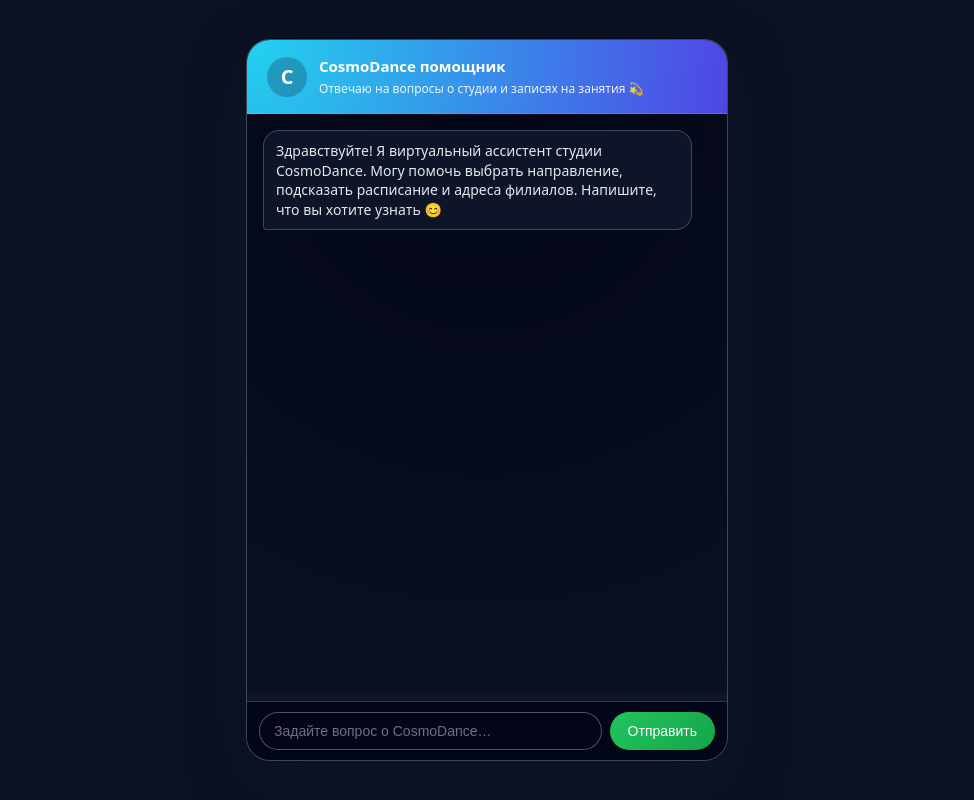
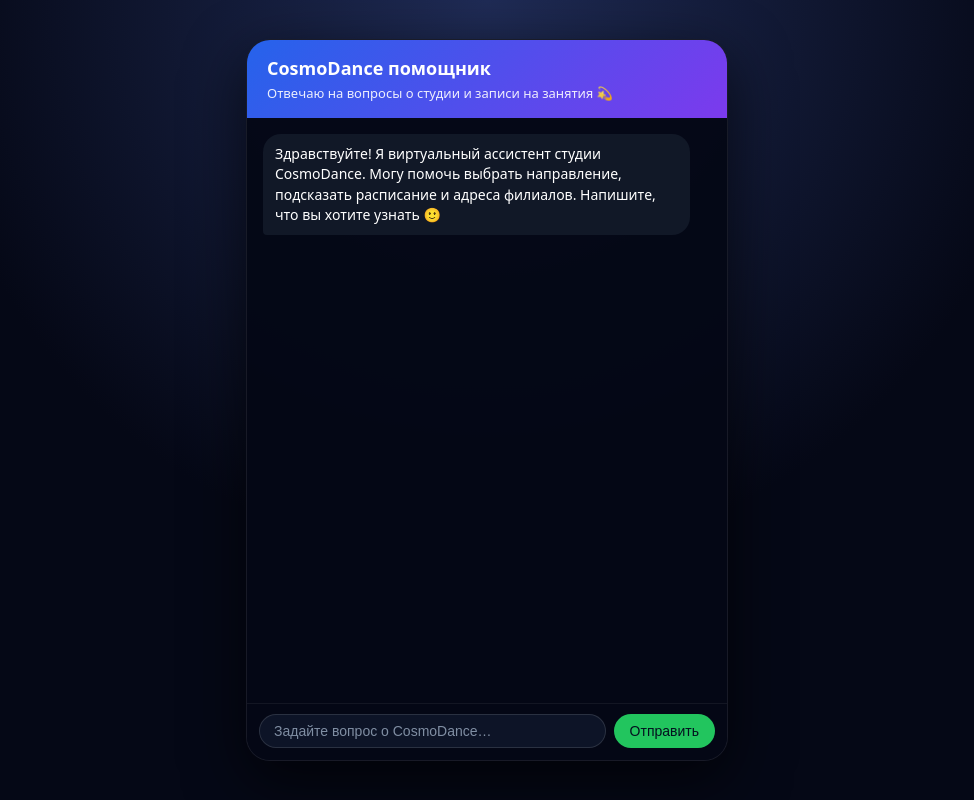
Before and after one commit to CosmoDance/Cosmo_info, a website: page index.html in a window 1280 px wide. Shown: the whole page, without its empty margins (153-1127 px from the left). Drawn offline with Linux system fonts and the light colour scheme.

Commit message:
Update index.html

```diff
--- a/index.html
+++ b/index.html
@@ -2,14 +2,15 @@
 <html lang="ru">
 <head>
   <meta charset="UTF-8" />
-  <title>CosmoDance чат-бот</title>
+  <title>CosmoDance помощник</title>
   <meta name="viewport" content="width=device-width, initial-scale=1" />
   <style>
     body {
       margin: 0;
+      padding: 0;
       font-family: system-ui, -apple-system, BlinkMacSystemFont, "Segoe UI", sans-serif;
-      background: #0b1120;
-      color: #e5e7eb;
+      background: radial-gradient(circle at top, #1f2b55 0, #050816 55%);
+      color: #fff;
       display: flex;
       justify-content: center;
       align-items: center;
@@ -19,214 +20,235 @@
       width: 100%;
       max-width: 480px;
       height: 90vh;
-      max-height: 720px;
-      background: rgba(15,23,42,0.96);
+      background: rgba(5, 8, 22, 0.95);
       border-radius: 24px;
-      border: 1px solid rgba(148,163,184,0.35);
-      box-shadow: 0 20px 50px rgba(15,23,42,0.8);
+      box-shadow: 0 20px 60px rgba(0, 0, 0, 0.65);
       display: flex;
       flex-direction: column;
       overflow: hidden;
+      border: 1px solid rgba(255, 255, 255, 0.08);
     }
     .chat-header {
       padding: 16px 20px;
-      border-bottom: 1px solid rgba(148,163,184,0.3);
-      display: flex;
-      align-items: center;
-      gap: 12px;
-      background: radial-gradient(circle at top left,#22d3ee,#4f46e5);
-      color: white;
-    }
-    .chat-avatar {
-      width: 40px;
-      height: 40px;
-      border-radius: 999px;
-      background: rgba(15,23,42,0.25);
-      display: flex;
-      align-items: center;
-      justify-content: center;
-      font-weight: 700;
-      font-size: 20px;
-    }
-    .chat-header-text {
+      background: linear-gradient(135deg, #2563eb, #7c3aed);
       display: flex;
       flex-direction: column;
       gap: 4px;
     }
-    .chat-header-title {
-      font-size: 15px;
+    .chat-title {
       font-weight: 600;
+      font-size: 18px;
     }
-    .chat-header-sub {
-      font-size: 12px;
+    .chat-subtitle {
+      font-size: 13px;
       opacity: 0.9;
     }
-    .chat-messages {
+    .chat-body {
       flex: 1;
-      padding: 16px;
+      padding: 16px 16px 8px;
       overflow-y: auto;
-      background: radial-gradient(circle at top,#020617,#0b1120);
+      display: flex;
+      flex-direction: column;
+      gap: 8px;
     }
-    .msg {
+    .message {
       max-width: 90%;
-      margin-bottom: 10px;
       padding: 10px 12px;
-      border-radius: 16px;
+      border-radius: 18px;
       font-size: 14px;
-      line-height: 1.4;
+      line-height: 1.45;
       white-space: pre-wrap;
+      word-wrap: break-word;
     }
-    .msg-user {
-      margin-left: auto;
-      background: #4f46e5;
-      color: #e5e7eb;
+    .message.user {
+      align-self: flex-end;
+      background: #3b82f6;
       border-bottom-right-radius: 4px;
     }
-    .msg-bot {
-      margin-right: auto;
-      background: rgba(15,23,42,0.95);
-      border: 1px solid rgba(148,163,184,0.35);
+    .message.assistant {
+      align-self: flex-start;
+      background: #111827;
       border-bottom-left-radius: 4px;
     }
-    .msg-bot strong {
-      color: #38bdf8;
-    }
-    .chat-input-wrap {
-      border-top: 1px solid rgba(148,163,184,0.3);
-      padding: 10px 12px;
-      background: #020617;
+    .chat-footer {
+      padding: 10px 12px 12px;
       display: flex;
       gap: 8px;
+      border-top: 1px solid rgba(255, 255, 255, 0.06);
+      background: rgba(5, 8, 22, 0.98);
     }
     .chat-input {
       flex: 1;
       border-radius: 999px;
-      border: 1px solid rgba(148,163,184,0.5);
-      padding: 10px 14px;
+      border: 1px solid rgba(255, 255, 255, 0.12);
+      padding: 8px 14px;
       font-size: 14px;
       outline: none;
-      background: #020617;
-      color: #e5e7eb;
+      background: rgba(15, 23, 42, 0.9);
+      color: #fff;
     }
     .chat-input::placeholder {
-      color: #6b7280;
+      color: rgba(148, 163, 184, 0.85);
     }
-    .chat-send-btn {
+    .chat-button {
       border-radius: 999px;
       border: none;
-      padding: 0 18px;
+      padding: 8px 16px;
       font-size: 14px;
       font-weight: 500;
+      background: #22c55e;
+      color: #04101f;
       cursor: pointer;
-      background: linear-gradient(135deg,#22c55e,#16a34a);
-      color: white;
-      display: flex;
-      align-items: center;
-      justify-content: center;
-      gap: 6px;
+      white-space: nowrap;
     }
-    .chat-send-btn[disabled] {
+    .chat-button:disabled {
       opacity: 0.6;
       cursor: default;
     }
-    .status {
-      font-size: 11px;
-      color: #9ca3af;
-      padding: 0 16px 8px;
+    .typing-indicator {
+      display: inline-flex;
+      gap: 4px;
+      align-items: center;
+      font-size: 12px;
+      opacity: 0.85;
+    }
+    .dot {
+      width: 4px;
+      height: 4px;
+      border-radius: 999px;
+      background: #9ca3af;
+      animation: blink 1s infinite ease-in-out;
+    }
+    .dot:nth-child(2) { animation-delay: 0.2s; }
+    .dot:nth-child(3) { animation-delay: 0.4s; }
+
+    @keyframes blink {
+      0%, 80%, 100% { opacity: 0.2; transform: translateY(0); }
+      40% { opacity: 1; transform: translateY(-2px); }
     }
   </style>
 </head>
 <body>
   <div class="chat-wrapper">
     <div class="chat-header">
-      <div class="chat-avatar">C</div>
-      <div class="chat-header-text">
-        <div class="chat-header-title">CosmoDance помощник</div>
-        <div class="chat-header-sub">Отвечаю на вопросы о студии и записях на занятия 💫</div>
-      </div>
+      <div class="chat-title">CosmoDance помощник</div>
+      <div class="chat-subtitle">Отвечаю на вопросы о студии и записи на занятия 💫</div>
     </div>
-    <div id="messages" class="chat-messages"></div>
-    <div class="status" id="status"></div>
-    <form id="chat-form" class="chat-input-wrap">
+    <div id="chatBody" class="chat-body"></div>
+    <form id="chatForm" class="chat-footer">
       <input
-        id="user-input"
+        id="chatInput"
         class="chat-input"
         type="text"
         placeholder="Задайте вопрос о CosmoDance…"
         autocomplete="off"
       />
-      <button type="submit" id="send-btn" class="chat-send-btn">
-        Отправить
-      </button>
+      <button id="chatSend" class="chat-button" type="submit">Отправить</button>
     </form>
   </div>
 
   <script>
-    const API_URL = "https://cosmo-info.onrender.com/chat";
+    const chatBody = document.getElementById("chatBody");
+    const chatForm = document.getElementById("chatForm");
+    const chatInput = document.getElementById("chatInput");
+    const chatSend = document.getElementById("chatSend");
 
-    const form = document.getElementById("chat-form");
-    const input = document.getElementById("user-input");
-    const messages = document.getElementById("messages");
-    const statusEl = document.getElementById("status");
-    const sendBtn = document.getElementById("send-btn");
+    // массив всей истории (для отправки на сервер)
+    const messages = [];
 
-    function addMessage(text, from) {
-      const div = document.createElement("div");
-      div.className = "msg " + (from === "user" ? "msg-user" : "msg-bot");
-      div.textContent = text;
-      messages.appendChild(div);
-      messages.scrollTop = messages.scrollHeight;
+    function scrollToBottom() {
+      chatBody.scrollTop = chatBody.scrollHeight;
     }
 
-    // приветственное сообщение
-    addMessage(
-      "Здравствуйте! Я виртуальный ассистент студии CosmoDance. " +
-      "Могу помочь выбрать направление, подсказать расписание и адреса филиалов. " +
-      "Напишите, что вы хотите узнать 😊",
-      "bot"
-    );
+    function addMessage(role, text, { typing = false } = {}) {
+      const div = document.createElement("div");
+      div.className = "message " + (role === "user" ? "user" : "assistant");
 
-    form.addEventListener("submit", async (e) => {
-      e.preventDefault();
-      const text = input.value.trim();
-      if (!text) return;
+      if (typing) {
+        div.innerHTML = `
+          <span class="typing-indicator">
+            <span>Печатаю</span>
+            <span class="dot"></span>
+            <span class="dot"></span>
+            <span class="dot"></span>
+          </span>
+        `;
+      } else {
+        div.textContent = text;
+      }
 
-      addMessage(text, "user");
-      input.value = "";
-      input.focus();
+      chatBody.appendChild(div);
+      scrollToBottom();
+      return div;
+    }
 
-      sendBtn.disabled = true;
-      statusEl.textContent = "Думаю над ответом…";
+    async function typeText(element, text, delay = 25) {
+      element.textContent = "";
+      for (let i = 0; i < text.length; i++) {
+        element.textContent += text[i];
+        if (i % 3 === 0) {
+          await new Promise((r) => setTimeout(r, delay));
+        }
+      }
+    }
+
+    async function sendMessage(userText) {
+      if (!userText.trim()) return;
+
+      // 1) добавляем сообщение пользователя на экран и в историю
+      addMessage("user", userText);
+      messages.push({ role: "user", content: userText });
+
+      // 2) показываем "бот печатает..." заранее
+      const typingBubble = addMessage("assistant", "", { typing: true });
+
+      chatInput.value = "";
+      chatInput.focus();
+      chatInput.disabled = true;
+      chatSend.disabled = true;
 
       try {
-        const response = await fetch(API_URL, {
+        const response = await fetch("/chat", {
           method: "POST",
-          headers: {
-            "Content-Type": "application/json"
-          },
-          body: JSON.stringify({ userMessage: text })
+          headers: { "Content-Type": "application/json" },
+          body: JSON.stringify({ messages }),
         });
 
-        if (!response.ok) {
-          throw new Error("Ошибка сервера: " + response.status);
-        }
+        const data = await response.json();
+        const reply = data.reply || "Извините, у меня не получилось сформировать ответ.";
 
-        const data = await response.json();
-        const reply = data.reply || "Извините, не удалось получить ответ.";
-        addMessage(reply, "bot");
-        statusEl.textContent = "";
-      } catch (err) {
-        console.error(err);
-        addMessage(
-          "Извините, сейчас у меня техническая пауза. " +
-          "Попробуйте задать вопрос ещё раз чуть позже или свяжитесь с администратором студии.",
-          "bot"
-        );
-        statusEl.textContent = "Техническая ошибка, см. консоль браузера.";
+        // заменяем "печатает" на реальный текст с анимацией
+        await typeText(typingBubble, reply, 25);
+
+        // сохраняем ответ в историю
+        messages.push({ role: "assistant", content: reply });
+      } catch (e) {
+        typingBubble.textContent =
+          "Извините, произошла техническая ошибка. Попробуйте ещё раз чуть позже.";
       } finally {
-        sendBtn.disabled = false;
+        chatInput.disabled = false;
+        chatSend.disabled = false;
+        scrollToBottom();
+      }
+    }
+
+    chatForm.addEventListener("submit", (e) => {
+      e.preventDefault();
+      sendMessage(chatInput.value);
+    });
+
+    chatInput.addEventListener("keydown", (e) => {
+      if (e.key === "Enter" && !e.shiftKey) {
+        e.preventDefault();
+        sendMessage(chatInput.value);
       }
     });
+
+    // стартовое приветствие только визуально (в историю можно не добавлять, чтобы не засорять контекст)
+    addMessage(
+      "assistant",
+      "Здравствуйте! Я виртуальный ассистент студии CosmoDance. Могу помочь выбрать направление, подсказать расписание и адреса филиалов. Напишите, что вы хотите узнать 🙂"
+    );
   </script>
 </body>
 </html>
```
